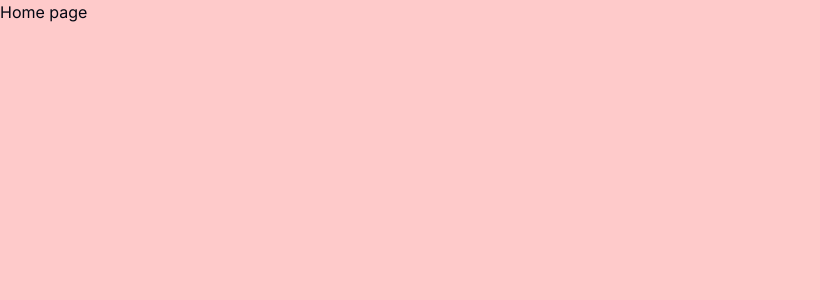
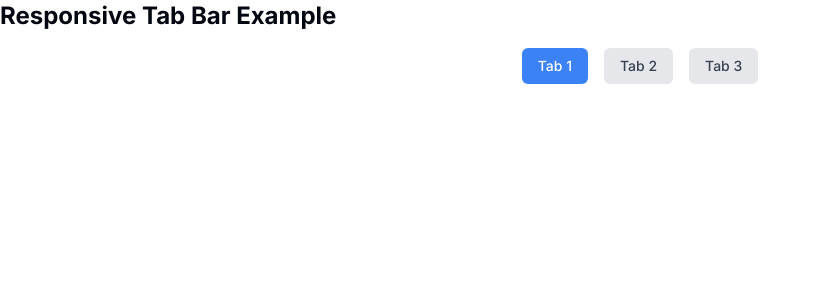
Before and after one commit to Abhilashajayan/With-You, a Next.js app in the folder client/: page / in a window 1280 px wide. Shown: the top 300 px of the page, without its empty margins (0-820 px from the left). Built offline with nearby package versions, Linux system fonts and the light colour scheme.

Commit message:
the tabbar is doing in the match side

```diff
--- /dev/null
+++ b/client/app/(root)/layout.tsx
@@ -0,0 +1,13 @@
+export default function RootLayout({
+    children,
+  }: Readonly<{
+    children: React.ReactNode;
+  }>) {
+    return (
+      <div className="flex flex-col h-screen">
+
+        <main className="flex-1">{children}</main>
+
+      </div>
+    );
+  }
--- /dev/null
+++ b/client/app/(root)/page.tsx
@@ -0,0 +1,22 @@
+"use client"
+// pages/index.tsx
+import TabBar from '@/components/TabBar';
+
+const Home: React.FC = () => {
+  const tabs = [
+    { label: 'Tab 1', route: '/tab1' },
+    { label: 'Tab 2', route: '/tab2' },
+    { label: 'Tab 3', route: '/tab3' },
+    // Add more tabs as needed
+  ];
+
+  return (
+    <div>
+      <h1 className="text-2xl font-bold mb-4">Responsive Tab Bar Example</h1>
+      <TabBar tabs={tabs} />
+      {/* Your page content goes here */}
+    </div>
+  );
+};
+
+export default Home;
--- a/client/app/page.tsx
+++ /dev/null
@@ -1,11 +0,0 @@
-import React from 'react'
-
-export default function page() {
-  return (
-    <>
-    <div className='bg-red-200 w-screen h-screen'>
-        <h1>Home page</h1>
-    </div>
-    </>
-  )
-}
--- /dev/null
+++ b/client/components/TabBar.tsx
@@ -0,0 +1,41 @@
+// components/TabBar.tsx
+import Link from 'next/link';
+import { useState } from 'react';
+
+
+interface Tab {
+  label: string;
+  route: string;
+}
+
+interface TabBarProps {
+  tabs: Tab[];
+}
+
+const TabBar: React.FC<TabBarProps> = ({ tabs }) => {
+  const [activeTab, setActiveTab] = useState(0);
+
+
+  const handleTabClick = (index: number, route: string) => {
+    setActiveTab(index);
+
+  };
+
+  return (
+    <div className="flex justify-center items-center">
+      {tabs.map((tab, index) => (
+        <Link key={index} href={tab.route}
+            onClick={() => handleTabClick(index, tab.route)}
+            className={`px-4 py-2 mx-2 text-sm font-medium ${
+              index === activeTab ? 'bg-blue-500 text-white' : 'bg-gray-200 text-gray-700'
+            } rounded-md focus:outline-none focus:ring focus:border-blue-300 transition`}
+          >
+            {tab.label}
+
+        </Link>
+      ))}
+    </div>
+  );
+};
+
+export default TabBar;
--- a/client/package.json
+++ b/client/package.json
@@ -12,10 +12,13 @@
     "@clerk/nextjs": "^4.29.7",
     "@fortawesome/free-solid-svg-icons": "^6.5.1",
     "@fortawesome/react-fontawesome": "^0.2.0",
+    "@headlessui/react": "^1.7.18",
     "@heroicons/react": "^2.1.1",
     "@hookform/resolvers": "^3.3.4",
+    "@material-tailwind/react": "^2.1.9",
     "@nextui-org/react": "^2.2.9",
     "@radix-ui/react-avatar": "^1.0.4",
+    "@types/react-responsive": "^8.0.8",
     "antd": "^5.14.1",
     "apexcharts": "^3.46.0",
     "axios": "^1.6.7",
@@ -24,6 +27,7 @@
     "clsx": "^2.1.0",
     "feather-icons": "^4.29.1",
     "feather-icons-react": "^0.7.0",
+    "flowbite-react": "^0.7.2",
     "lucide-react": "^0.336.0",
     "next": "^14.1.0",
     "react": "^18.2.0",
@@ -32,6 +36,7 @@
     "react-hook-form": "^7.50.1",
     "react-icons": "^5.0.1",
     "react-otp-input": "^3.1.1",
+    "react-responsive": "^9.0.2",
     "react-router-dom": "^6.22.1",
     "tailwind-merge": "^2.2.1",
     "tailwindcss-animate": "^1.0.7",
```
Also changed, not shown: 1 other file (tests, documents, lock files or other folders).
